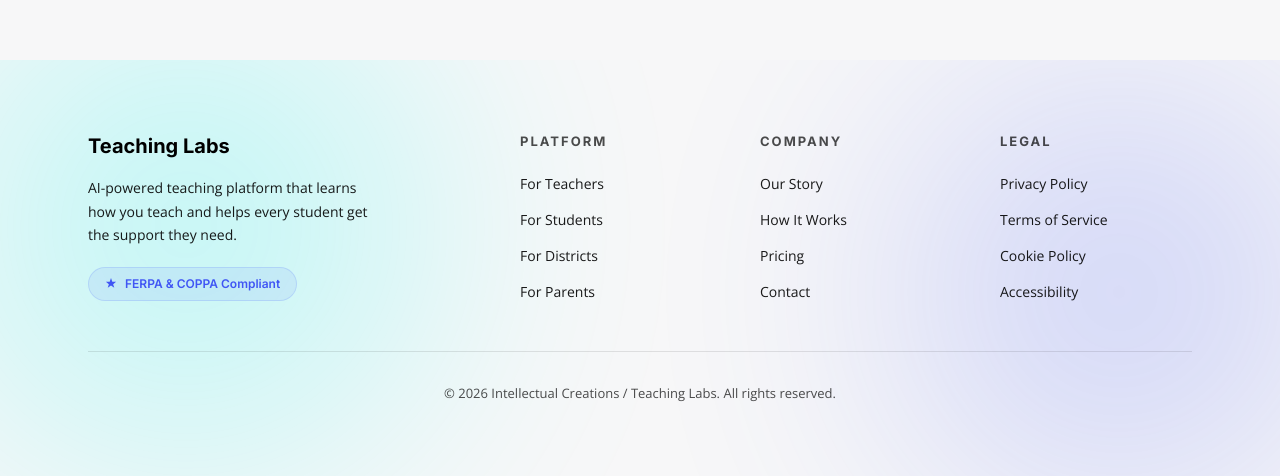
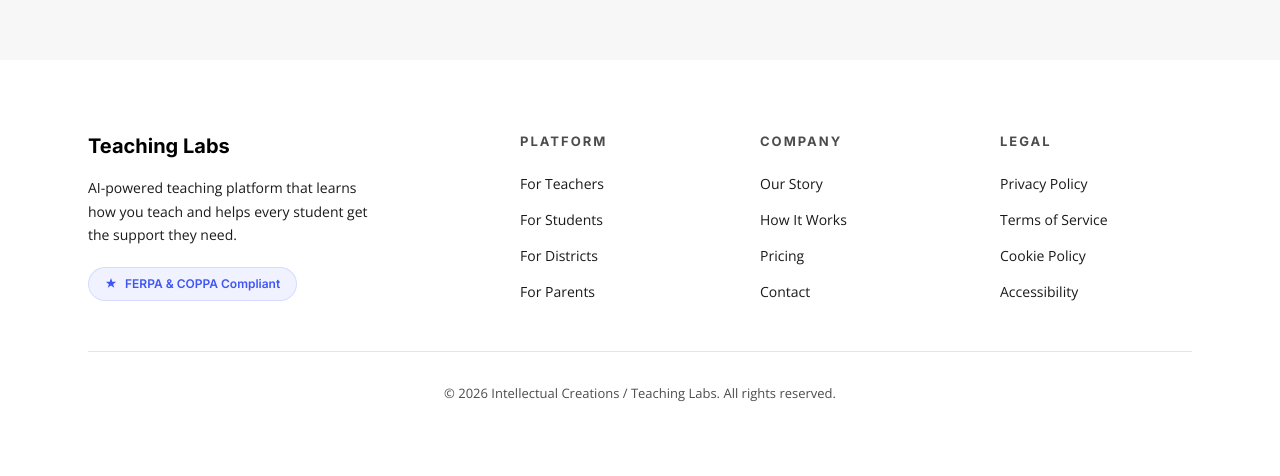
Before and after one commit to intellectualcreations/teachinglabs-marketing, a Next.js app: page /contact in a window 1280 px wide. Shown: the part 1553-2029 px from the top of the page. Built offline with nearby package versions, Linux system fonts and the light colour scheme.

Commit message:
fix: footer light mode → clean white, remove blobs

```diff
--- a/components/shared/MarketingFooter.tsx
+++ b/components/shared/MarketingFooter.tsx
@@ -10,14 +10,7 @@ function IconStar() {
 
 export default function MarketingFooter() {
   return (
-    <footer className="relative overflow-hidden bg-warm-white dark:bg-transparent">
-      {/* Light mode: subtle blobs */}
-      <div className="absolute inset-0 pointer-events-none dark:hidden" aria-hidden="true">
-        <div className="absolute w-[500px] h-[500px] rounded-full top-[-20%] left-[-5%] opacity-[0.2]"
-          style={{ background: '#00F6ED', filter: 'blur(130px)' }} />
-        <div className="absolute w-[450px] h-[450px] rounded-full bottom-[-10%] right-[-5%] opacity-[0.2]"
-          style={{ background: '#4056F4', filter: 'blur(130px)' }} />
-      </div>
+    <footer className="relative overflow-hidden bg-white dark:bg-transparent">
       {/* Dark mode: gradient with top blend */}
       <div className="absolute top-0 left-0 right-0 h-[200px] hidden dark:block pointer-events-none z-[2]"
         style={{ background: 'linear-gradient(to bottom, #0a1128, transparent)' }} />
```
